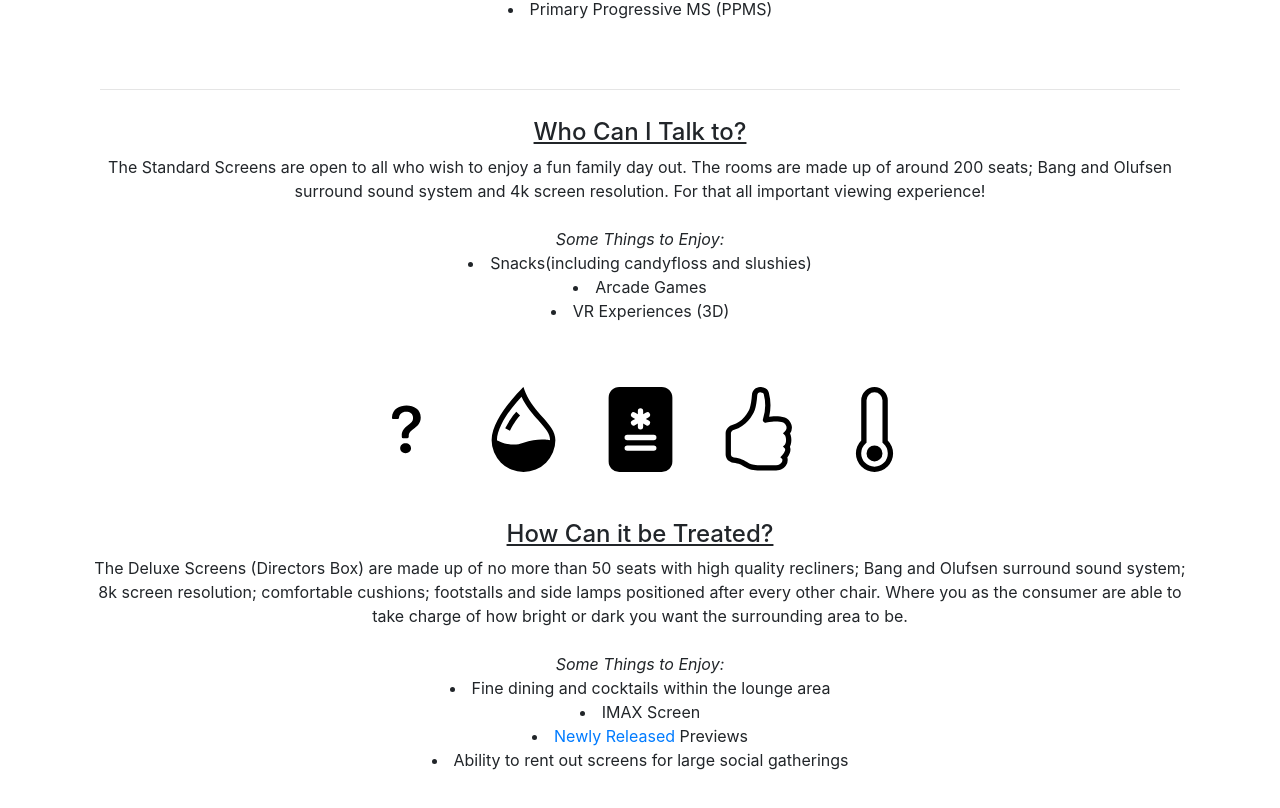
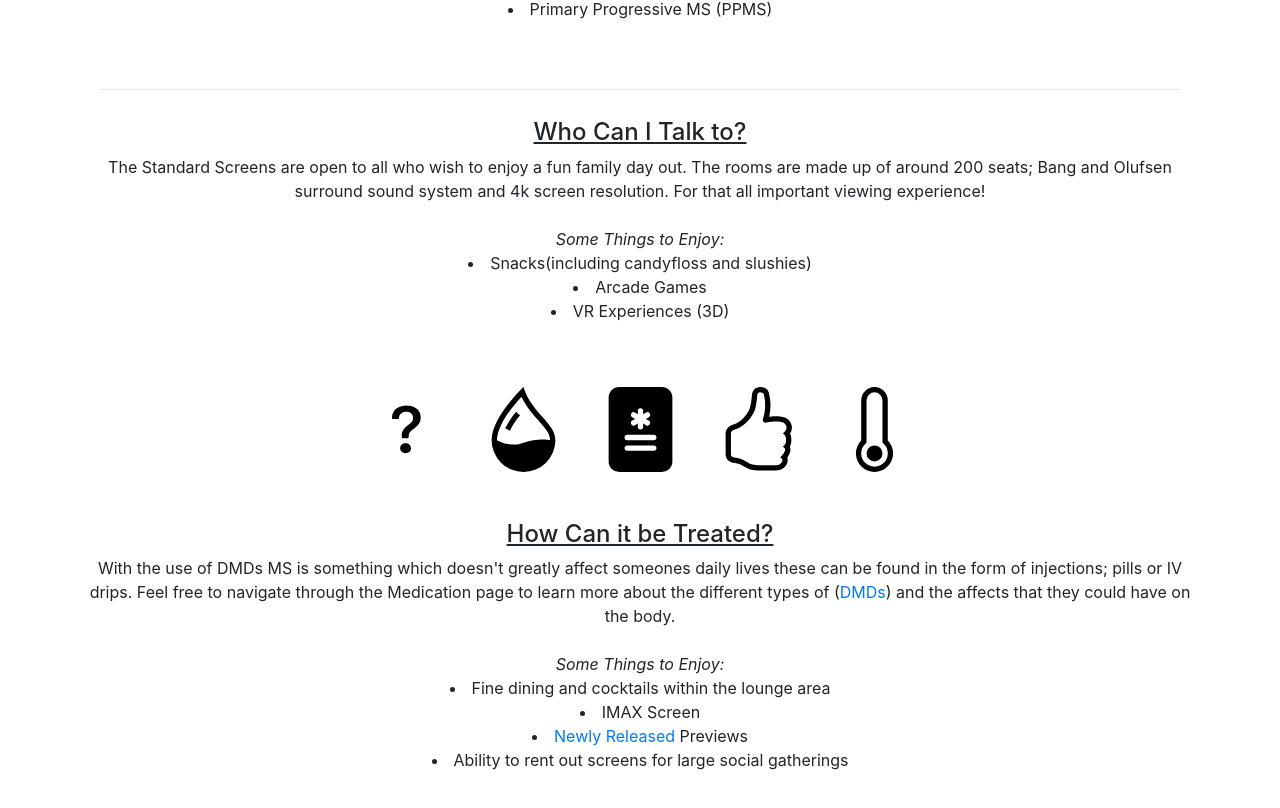
Before and after one commit to RQAJohnson/ms-blog, a React (Create React App) app: page / in a window 1280 px wide. Shown: the part 980-1788 px from the top of the page. Built offline with nearby package versions, Linux system fonts and the light colour scheme.

Commit message:
additional changes to the home page

```diff
--- a/src/Components/Home/Home.jsx
+++ b/src/Components/Home/Home.jsx
@@ -127,10 +127,9 @@ const Home = (props) => {
     <br></br>
 
     <h4 className="text-black"><u>How Can it be Treated?</u></h4>
-      <p className="text-black">The Deluxe Screens (Directors Box) are made up of no more than 50 seats with high quality recliners;
-      Bang and Olufsen surround sound system; 8k screen resolution; comfortable cushions; footstalls and side lamps
-      positioned after every other chair. Where you as the consumer are able to take charge of how bright or dark you want the
-      surrounding area to be.<br></br>
+      <p className="text-black">With the use of DMDs MS is something which doesn't greatly affect someones daily lives these can be found
+      in the form of injections; pills or IV drips. Feel free to navigate through the Medication page to learn more about the
+      different types of (<Link to="/medication">DMDs</Link>) and the affects that they could have on the body.<br></br>
       <br></br>
 
       <i>Some Things to Enjoy:</i>
```
